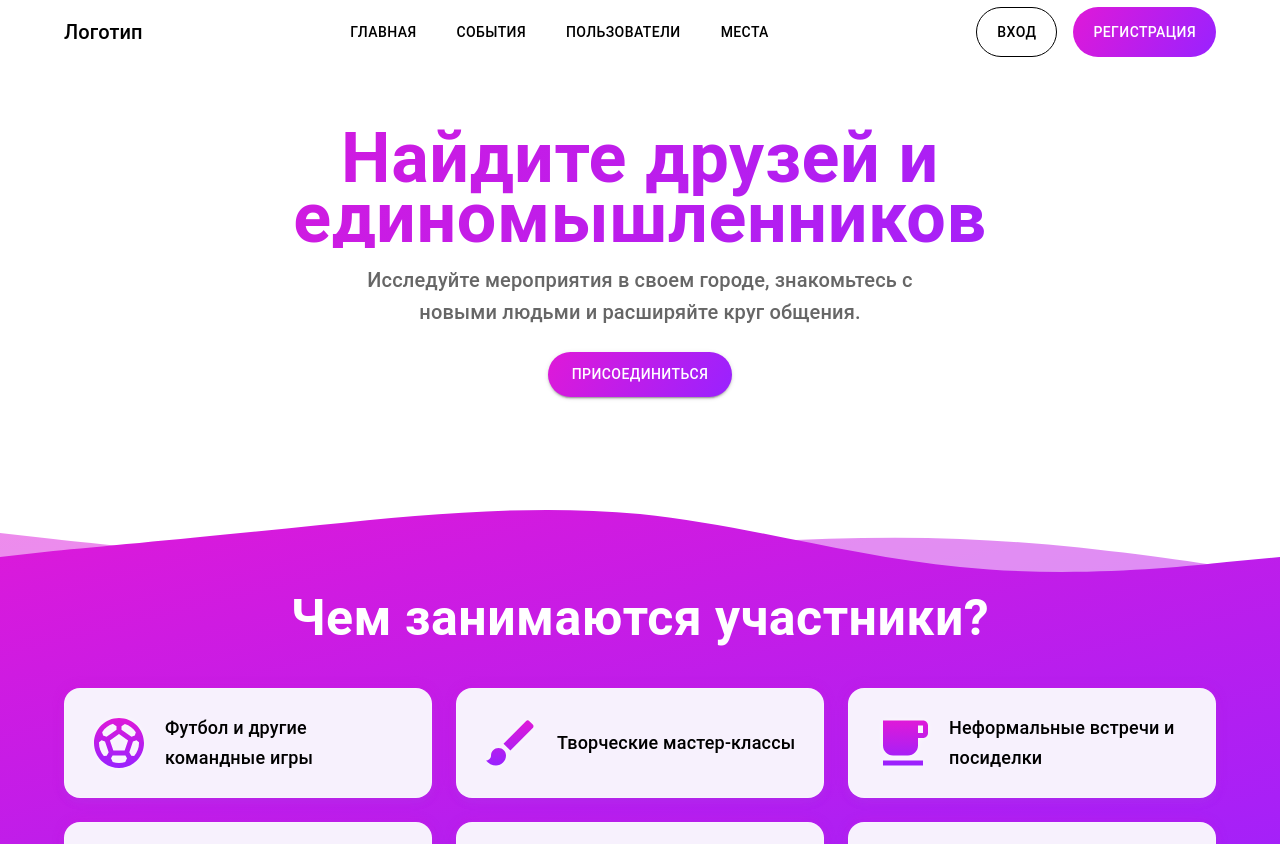
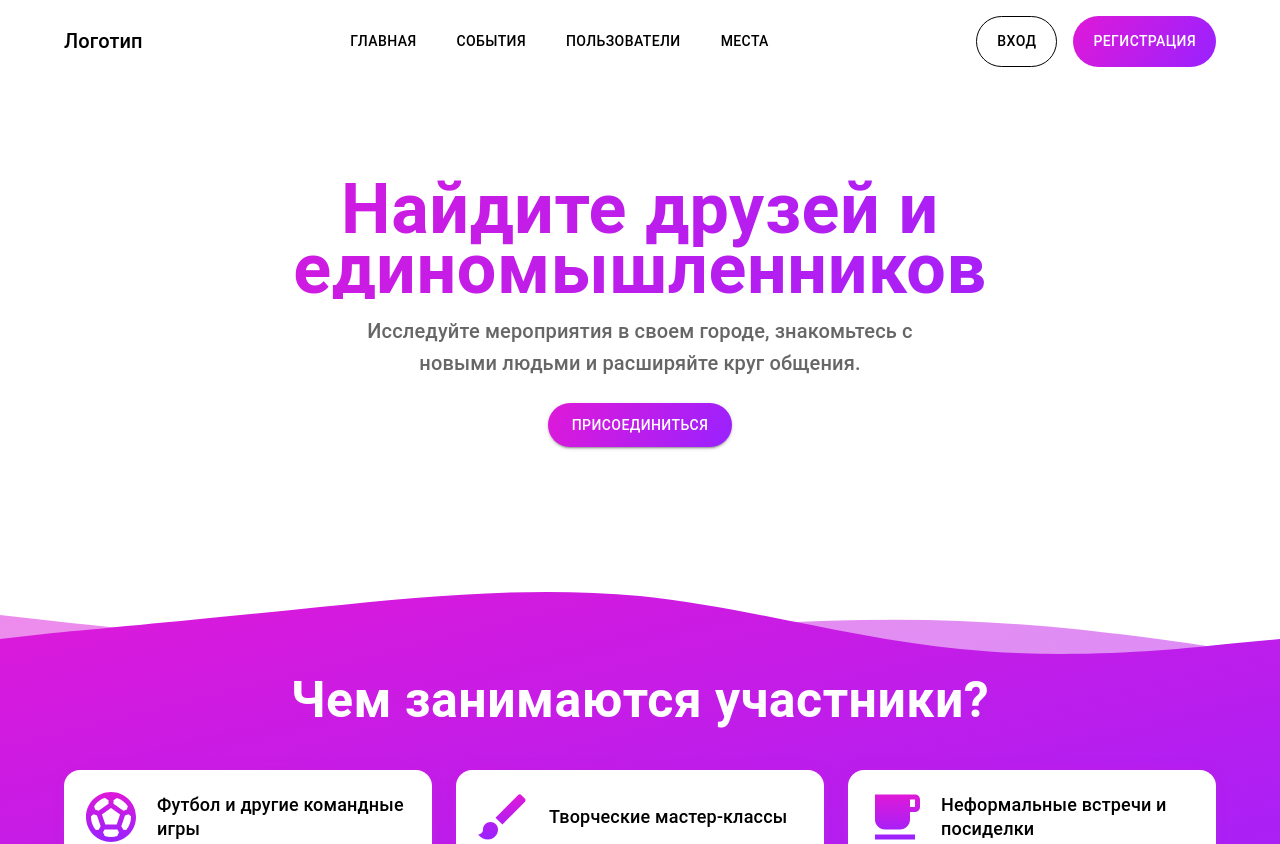
Before and after one commit to ChuvilkoDEV/Diplom, a React app: page / in a window 1280 px wide. Shown: the top 844 px of the page. Built offline with nearby package versions, Linux system fonts and the light colour scheme.

Commit message:
Добавлены иконки и небольшая переработка стилей

```diff
--- a/src/2_pages/HomePage/ui/HeroSection.tsx
+++ b/src/2_pages/HomePage/ui/HeroSection.tsx
@@ -3,7 +3,7 @@ import { Button, Container, Typography } from '@mui/material'
 
 // Компонент заголовка и кнопки
 const HeroSection: React.FC = () => (
-  <Container maxWidth="lg" sx={{ mt: 8, mb:12 }}>
+  <Container maxWidth="lg" sx={{ mt: 12, mb:16 }}>
     <Typography
       className="gradient"
       sx={{
--- a/src/2_pages/HomePage/ui/PopularActivities/ActivityCard.tsx
+++ b/src/2_pages/HomePage/ui/PopularActivities/ActivityCard.tsx
@@ -11,13 +11,13 @@ const ActivityCard = ({ title, icon }: Props) => (
     <Paper
       elevation={0}
       sx={{
-        p: 3,
+        p: 2,
         display: "flex",
         alignItems: "center",
         gap: 2,
         borderRadius: 4,
         height: "100%",
-        backgroundColor: "#f7f1fd", // мягкий светлый лавандовый
+        backgroundColor: "white",
         border: "1px solid rgba(255, 255, 255, 0.2)",
         boxShadow: "0 0 12px rgba(223, 25, 216, 0.25), 0 4px 8px rgba(120, 115, 245, 0.15)",
         transition: "transform 0.3s ease, box-shadow 0.3s ease",
@@ -32,7 +32,7 @@ const ActivityCard = ({ title, icon }: Props) => (
         fontWeight: 500,
         color: "black",
         fontSize: '18px',
-        lineHeight: '30px'
+        lineHeight: '24px'
       }}>
         {title}
       </Typography>
--- a/src/3_widgets/Header/ui/NavBar.tsx
+++ b/src/3_widgets/Header/ui/NavBar.tsx
@@ -43,6 +43,7 @@ export const NavBar: React.FC<NavBarProps> = ({
           width: "100%",
           maxWidth: "1200px",
           margin: "0 auto",
+          py: 2,
         }}
       >
         {/* Логотип и бургер-меню */}
```
Also changed, not shown: public/logo.svg (added), 1 other file (tests, documents, lock files or other folders).
